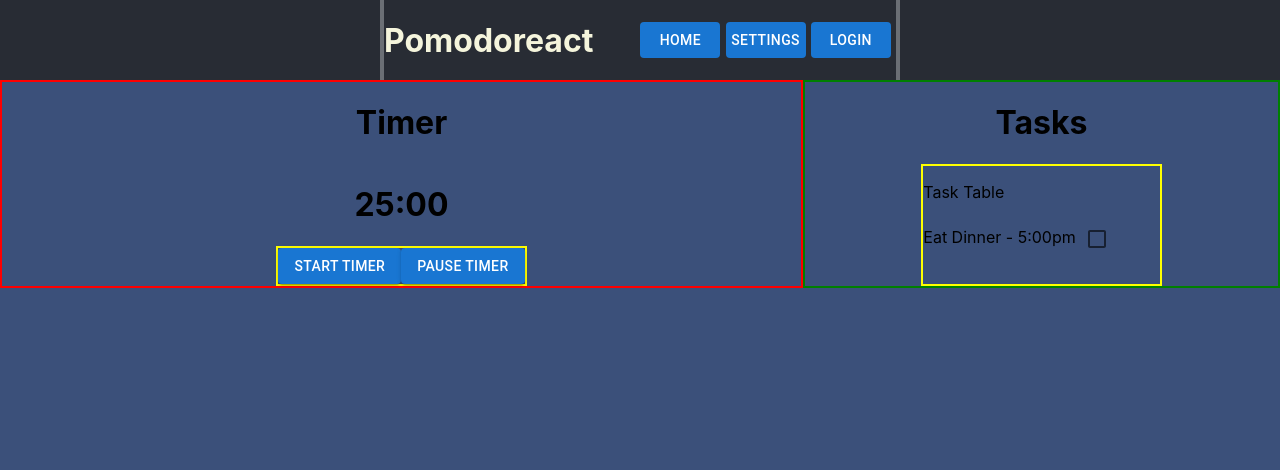
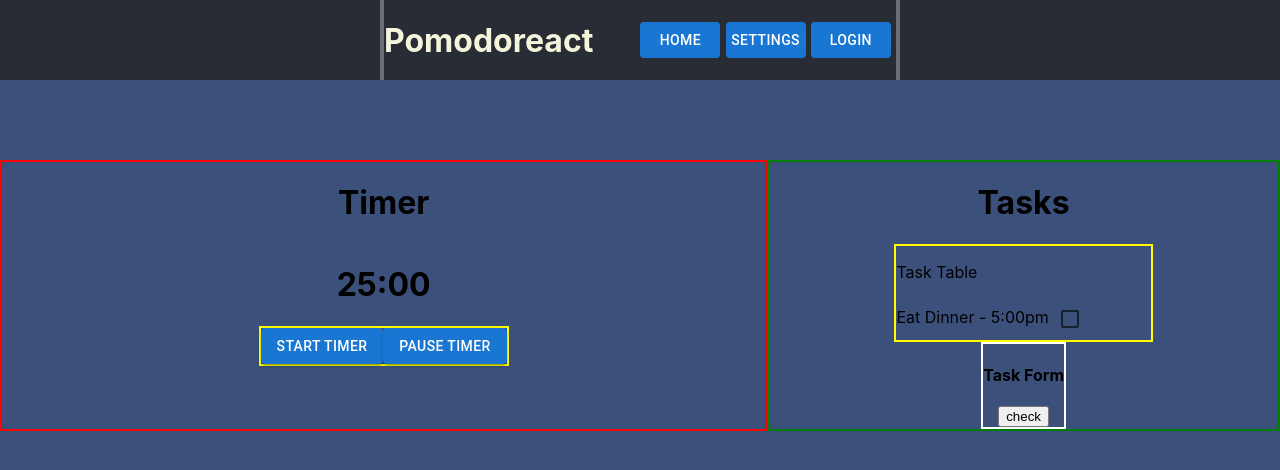
Before and after one commit to vndrewhk/pomodoro-app, a React (Create React App) app: page / in a window 1280 px wide. Shown: the top 470 px of the page. Built offline with nearby package versions, Linux system fonts and the light colour scheme.

Commit message:
task form

```diff
--- a/src/Components/Layout/Main/Body.module.css
+++ b/src/Components/Layout/Main/Body.module.css
@@ -1,4 +1,5 @@
 .body {
   display: flex;
   flex-direction: row;
+  margin-top: 5em;
 }
--- a/src/Components/Layout/Tasks/Table.module.css
+++ b/src/Components/Layout/Tasks/Table.module.css
@@ -1,7 +1,7 @@
 .tableContainer {
   display: flex;
   flex-direction: column;
-  flex-grow: 1;
+  /* flex-grow: 1; */
   width:50%;
   /* align-items: center; */
   border: 2px yellow solid;
--- /dev/null
+++ b/src/Components/Layout/Tasks/TaskForm.jsx
@@ -0,0 +1,61 @@
+import { useRef, useState } from "react";
+import * as React from "react";
+import styles from "./TaskForm.module.css";
+import Box from "@mui/material/Box";
+import TextField from "@mui/material/TextField";
+import AdapterDateFns from "@mui/lab/AdapterDateFns";
+import LocalizationProvider from "@mui/lab/LocalizationProvider";
+import DateTimePicker from "@mui/lab/DateTimePicker";
+
+const TaskForm = () => {
+  const taskInput = useRef(null);
+  const timeInput = useRef(null);
+  const dateInput = useRef(null);
+
+  const [formToggle, setFormToggle] = useState(false);
+  const [taskValue, setTaskValue] = useState("");
+
+  const taskChangeHandler = () => {
+    setTaskValue(taskInput.current.value);
+  };
+
+  const logInfo = () => {
+    console.log(taskValue);
+  };
+
+  const toggleFormHandler = () => {
+    setFormToggle((prevState) => !prevState);
+  };
+
+  const [value, setValue] = React.useState(new Date());
+  return (
+    <div className={styles.taskForm}>
+      <h4 onClick={toggleFormHandler}>Task Form</h4>
+      {/* <TextField */}
+      {formToggle && (
+        <div className={styles.inputForm}>
+          <TextField
+            id="task name"
+            label="Task"
+            variant="standard"
+            inputRef={taskInput}
+            onChange={taskChangeHandler}
+          />
+          <LocalizationProvider dateAdapter={AdapterDateFns}>
+            <DateTimePicker
+              renderInput={(props) => <TextField {...props} />}
+              label="DateTimePicker"
+              value={value}
+              onChange={(newValue) => {
+                setValue(newValue);
+              }}
+            />
+          </LocalizationProvider>
+        </div>
+      )}
+      <button onClick={logInfo}>check</button>
+    </div>
+  );
+};
+
+export default TaskForm;
--- /dev/null
+++ b/src/Components/Layout/Tasks/TaskForm.module.css
@@ -0,0 +1,13 @@
+.taskForm {
+  border: 2px solid white;
+  display: flex;
+  flex-direction: column;
+  justify-content: center;
+  align-items: center;
+}
+
+.inputForm {
+  display: flex;
+  flex-direction: row;
+  padding: 5px;
+}
--- a/src/Components/Layout/Tasks/TaskTable.jsx
+++ b/src/Components/Layout/Tasks/TaskTable.jsx
@@ -1,5 +1,6 @@
 import IndividualTask from "./IndividualTask";
 import styles from "./Table.module.css";
+
 
 const TaskTable = (props) => {
   let DUMMY_TASKS = { id: "p1", task: "Eat Dinner", time: "5:00pm" };
@@ -23,6 +24,7 @@ const TaskTable = (props) => {
         taskInfo={DUMMY_TASKS}
         deleteTaskHandler={deleteTaskHandler.bind(null, "p1")}
       ></IndividualTask>
+
     </div>
   );
 };
--- a/src/Components/Layout/Tasks/Tasks.jsx
+++ b/src/Components/Layout/Tasks/Tasks.jsx
@@ -1,3 +1,4 @@
+import TaskForm from "./TaskForm";
 import styles from "./Tasks.module.css";
 import TaskTable from "./TaskTable";
 
@@ -6,6 +7,7 @@ const Tasks = () => {
     <div className={styles.taskContainer}>
       <h1>Tasks</h1>
       <TaskTable></TaskTable>
+      <TaskForm></TaskForm>
     </div>
   );
 };
--- a/src/Components/Layout/Tasks/Tasks.module.css
+++ b/src/Components/Layout/Tasks/Tasks.module.css
@@ -1,5 +1,5 @@
 .taskContainer {
-  flex-grow: 1;
+  width: 40%;
   display: flex;
   border: 2px solid green;
   flex-direction: column;
--- a/src/Components/Layout/Timer/Timer.module.css
+++ b/src/Components/Layout/Timer/Timer.module.css
@@ -1,5 +1,5 @@
 .timerContainer {
-  flex-grow: 2;
+  width: 60%;
   display: flex;
   flex-direction: column;
   border: 2px solid red;
```
